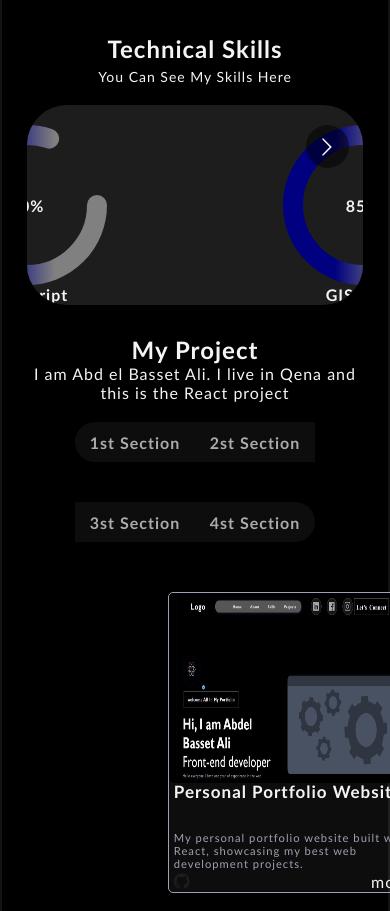
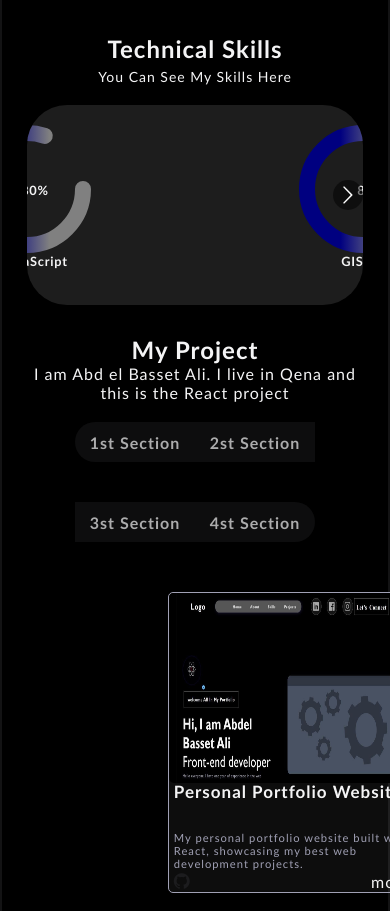
Before and after one commit to abdelbassetali/React-portfolio, a React (Vite) app: page / in a window 390 px wide. Shown: the part 920-1831 px from the top of the page. Built offline with nearby package versions, Linux system fonts and the light colour scheme.

Commit message:
Update boot.css

```diff
--- a/src/components/2-boot/boot.css
+++ b/src/components/2-boot/boot.css
@@ -114,6 +114,7 @@ circle{
         align-items: center !important;
         padding: 20px 0 !important;
         margin: 20px auto !important;
+        position: relative !important;
     }
 
     /* 2. إعادة العناوين لمكانها الطبيعي فوق الكارد ومنع طيرانها */
@@ -133,9 +134,9 @@ circle{
 
     /* 3. إلغاء الـ Margins الضخمة بتاعت اللاب توب من جوه الكارت */
     .skill {
-        width: 100% !important;
+        width: 140px !important;
         height: auto !important;
-        margin: 0 !important;
+        margin: 0 auto !important;
         display: flex !important;
         flex-direction: column !important;
         align-items: center !important;
@@ -148,6 +149,8 @@ circle{
         align-items: center !important;
         position: relative !important;
         width: 100% !important;
+        transform: scale(0.8); /* تصغير خفيف عشان الدوائر تكفي جنب بعض */
+        transform-origin: top center;
     }
 
     .outer {
@@ -169,4 +172,21 @@ circle{
         text-align: center !important;
         position: static !important;
     }
+
+    /* 4. إضافات لتوسيط أسهم الكاروسيل في النص بالضبط للموبايل */
+    .react-multiple-carousel__arrow {
+        top: 45% !important;
+        transform: translateY(-50%) !important;
+        min-width: 30px !important;
+        min-height: 30px !important;
+        z-index: 10 !important;
+    }
+
+    .react-multiple-carousel__arrow--left {
+        left: 0px !important;
+    }
+
+    .react-multiple-carousel__arrow--right {
+        right: 0px !important;
+    }
 }
```
